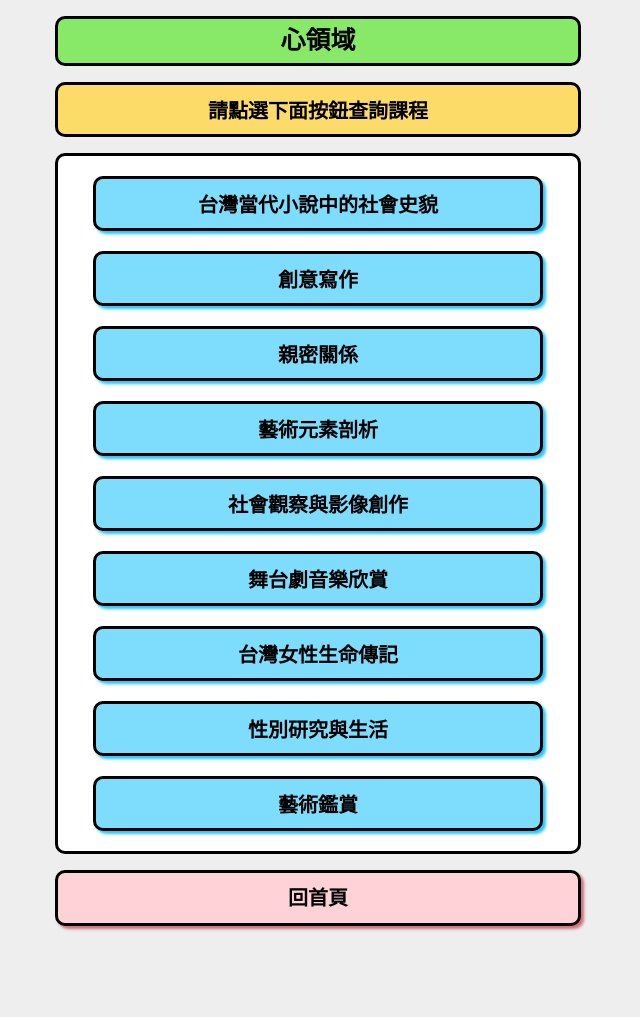
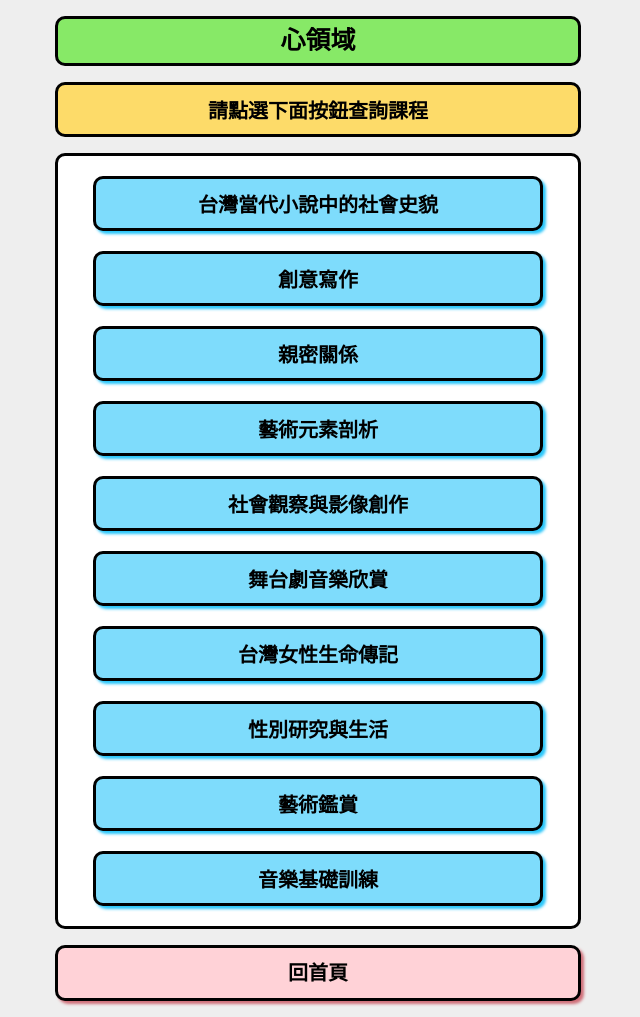
Before and after one commit to hyhakisaku/MMCGeneralCourse, a plain HTML site: page 04_xin.html in a window 1280 px wide. Shown: the whole page, without its empty margins (322-962 px from the left). Before the commit the page ends 942 px from the top, so only its background shows below. Drawn offline with Linux system fonts and the light colour scheme.

Commit message:
Update 04_xin.html

```diff
--- a/04_xin.html
+++ b/04_xin.html
@@ -26,6 +26,7 @@
 	<div> <input type="button" class="btn_course" value="台灣女性生命傳記" onclick="d07(); "/>		</div>
 	<div> <input type="button" class="btn_course" value="性別研究與生活" onclick="d08(); "/>		</div>
 	<div> <input type="button" class="btn_course" value="藝術鑑賞" onclick="d09(); "/>		</div>
+	<div> <input type="button" class="btn_course" value="音樂基礎訓練" onclick="d10(); "/>		</div>
 
 </div>
 
```
